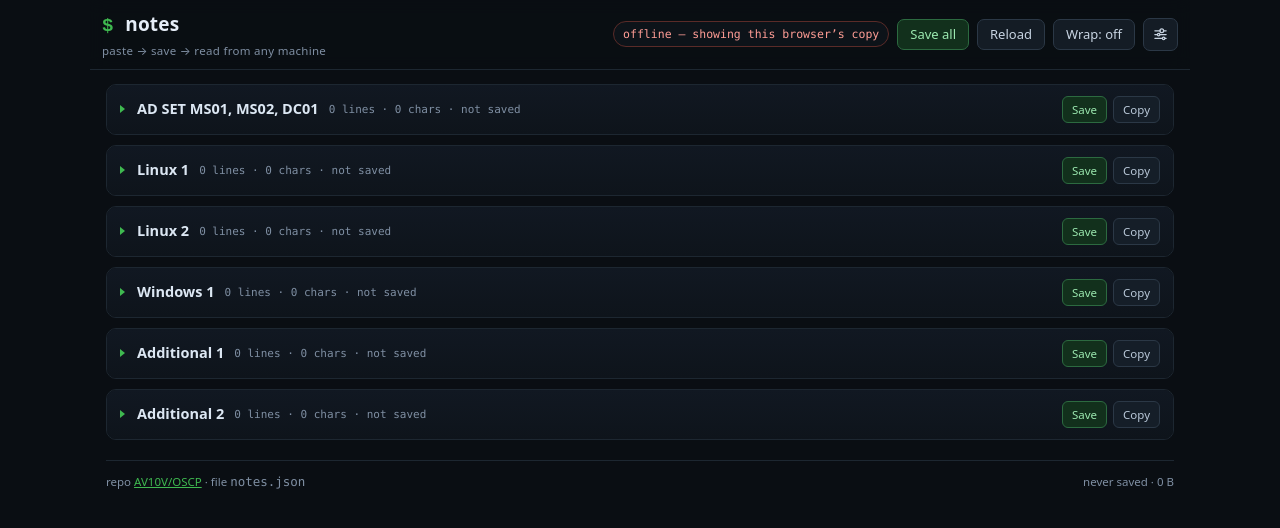
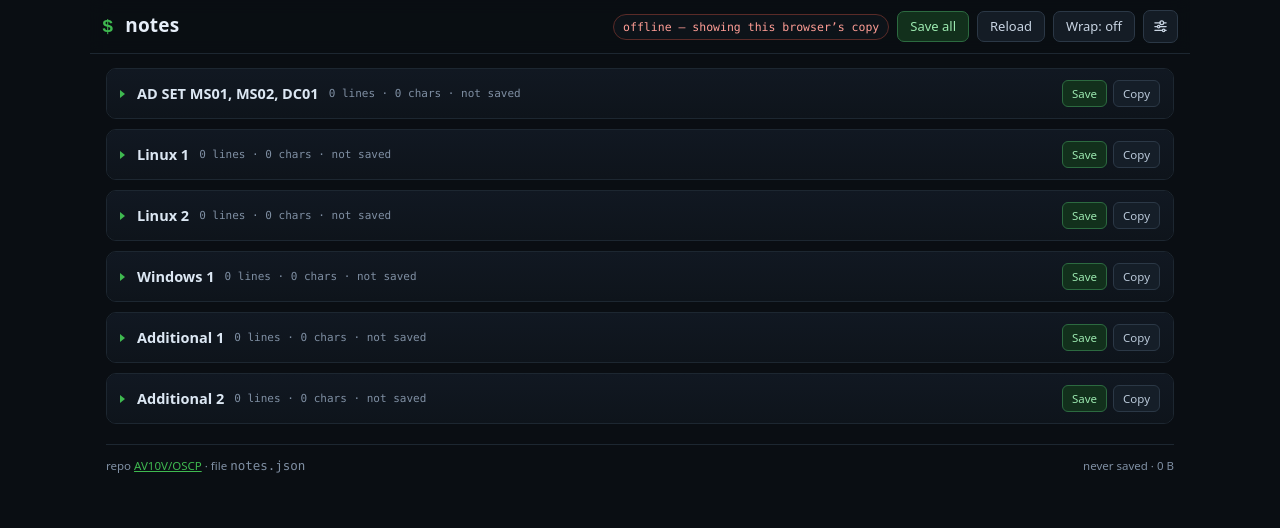
Before and after one commit to AV10V/OSCP, a plain HTML site: page notes.html in a window 1280 px wide. Drawn offline with Linux system fonts and the light colour scheme; no server answers.

Commit message:
notes: drop the header tagline

```diff
--- a/notes.html
+++ b/notes.html
@@ -31,7 +31,6 @@ code{font:12.5px ui-monospace,SFMono-Regular,Menlo,Consolas,monospace;color:var(
 }
 .brand h1{margin:0;font-size:19px;letter-spacing:.2px;color:#e6eef8}
 .brand h1::before{content:"$ ";color:var(--green);font-family:ui-monospace,monospace}
-.brand .sub{margin:1px 0 0;font-size:11.5px;color:var(--dim);letter-spacing:.3px}
 .actions{display:flex;flex-wrap:wrap;gap:8px;align-items:center}
 
 .btn{
@@ -150,7 +149,6 @@ textarea:focus{border-color:#2f6f4a; box-shadow:0 0 0 3px rgba(63,185,80,.10)}
 .toast.warn{border-color:#4a3f1d;color:#f0d99a}
 
 @media (max-width:620px){
-  .brand .sub{display:none}
   .status{max-width:100%;order:3;flex:1 1 100%}
   .pacts .mini{padding:5px 7px}
   .meta{display:none}
@@ -162,7 +160,6 @@ textarea:focus{border-color:#2f6f4a; box-shadow:0 0 0 3px rgba(63,185,80,.10)}
 <header class="top">
   <div class="brand">
     <h1>notes</h1>
-    <p class="sub">paste → save → read from any machine</p>
   </div>
   <div class="actions">
     <span id="status" class="status">…</span>
```
